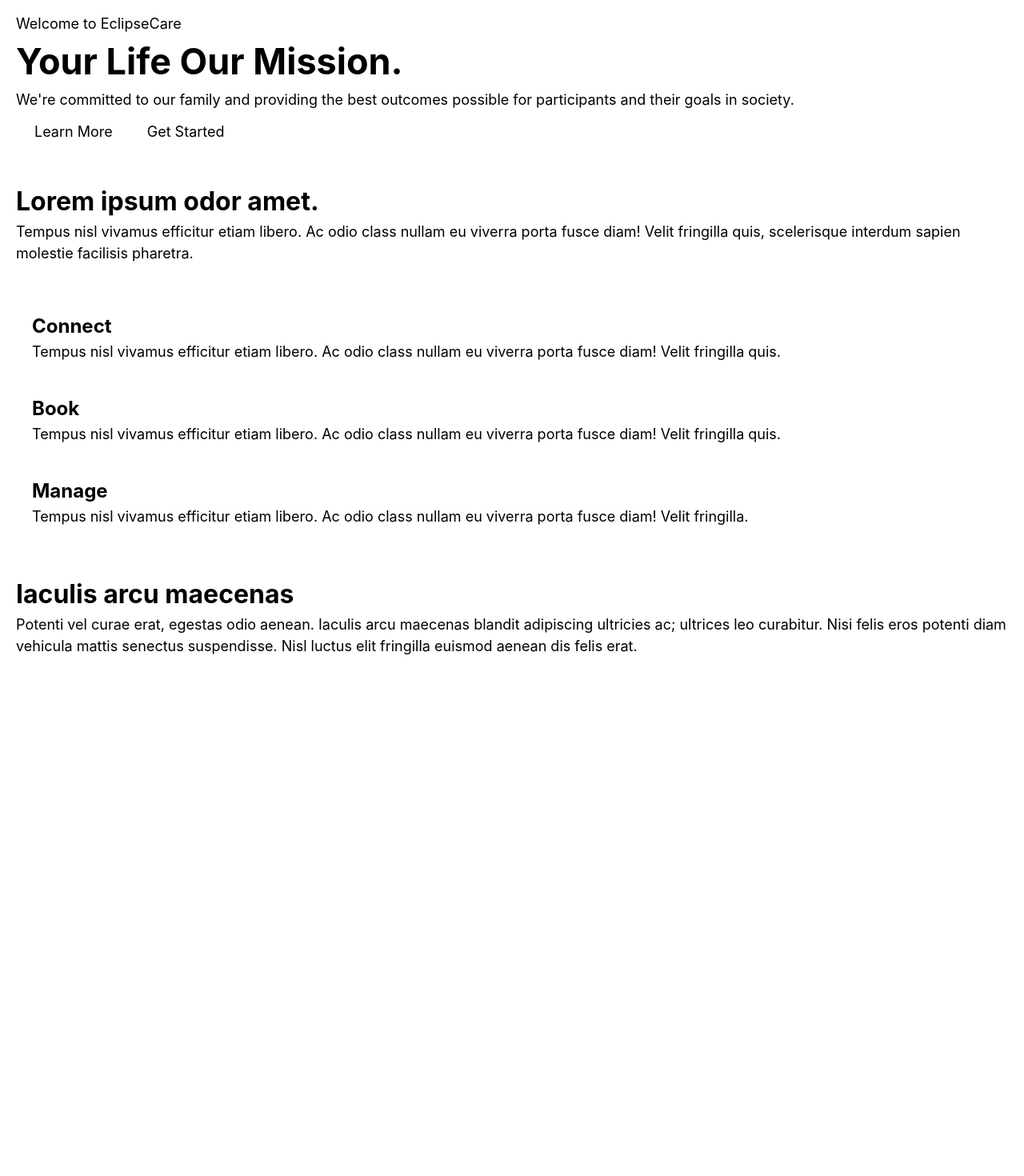
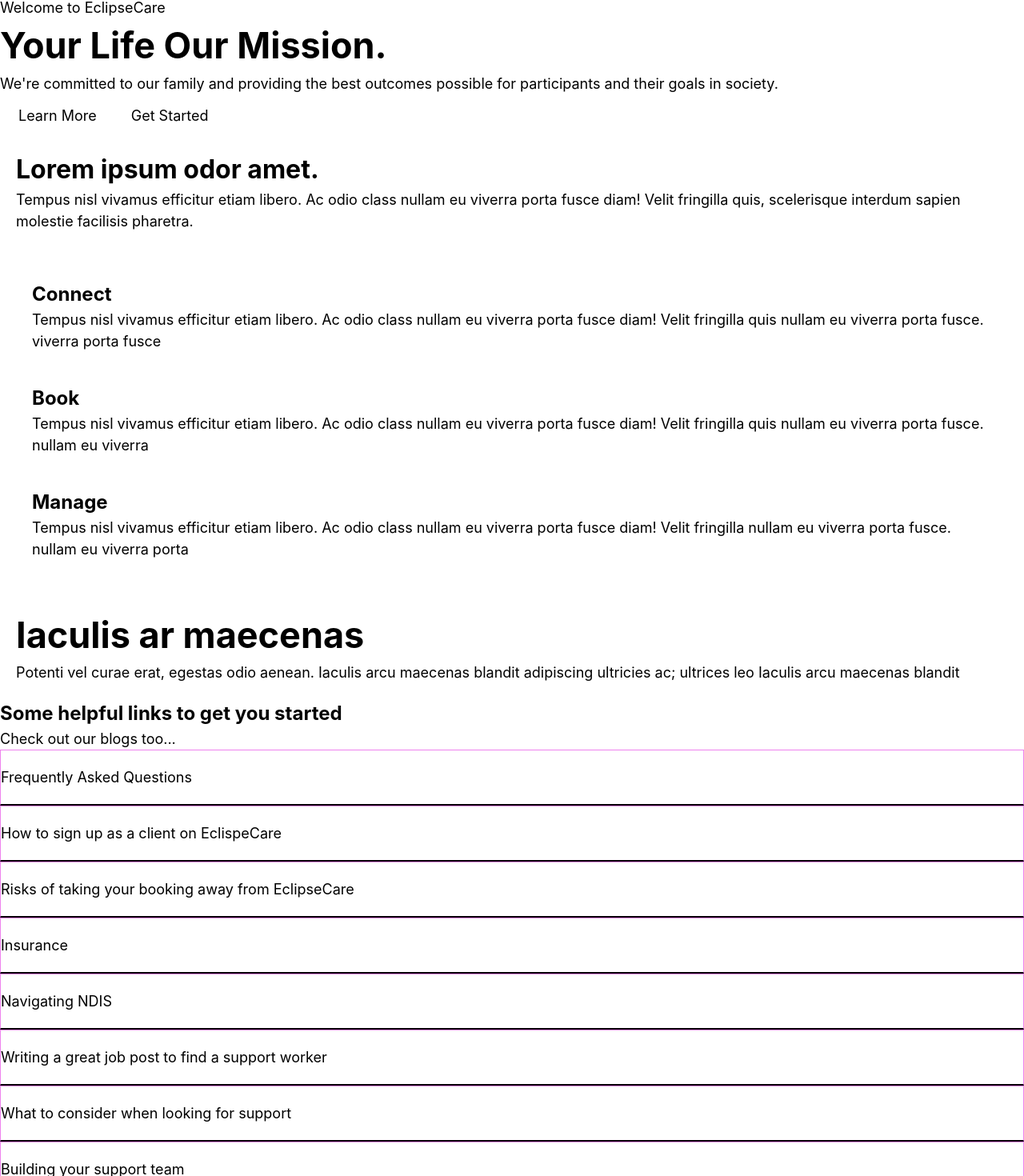
Before and after one commit to DragonWarrior9999/eclipsecare, a React (Vite) app: page / in a window 1280 px wide. Shown: the part 162-1632 px from the top of the page at 80% size. Before the commit the page ends 1003 px from the top, so only its background shows below. Built offline with nearby package versions, Linux system fonts and the light colour scheme.

Commit message:
ADDED Split(); added 'useful' links section

```diff
--- a/src/App.css
+++ b/src/App.css
@@ -36,3 +36,11 @@
 .text{
     padding: 20px;
 }
+.faq-list > li{
+    min-height: 60px;
+    display: flex;
+    border: solid 1px violet;
+    padding: 20px 0;
+    align-items: center;
+    border-bottom: solid 2px black;
+}
--- /dev/null
+++ b/src/components/Split.tsx
@@ -0,0 +1,25 @@
+import { ReactNode } from 'react';
+
+interface propsSplit{
+    //children: ReactNode;
+    className: string;
+    left: ReactNode;
+    right: ReactNode;
+    left_span: string;
+    right_span: string;
+
+}
+
+export default function Split({className, left_span, right_span, left, right}: propsSplit ){
+
+    return (
+        <div className={`md:grid grid-cols-12 ${className}`}>
+            <div className={`col-span-${left_span} border border-white`}>
+                {left}
+            </div>
+            <div className={`col-span-${right_span} bg-red-400`}>
+                {right}
+            </div>
+        </div>
+    )
+}
--- a/src/pages/Home.tsx
+++ b/src/pages/Home.tsx
@@ -1,56 +1,86 @@
 import Section from '../components/Section';
 import SplitBanner from '../components/SplitBanner';
+import Split from '../components/Split';
+import { Link } from 'react-router-dom';
 
 export default function Home(){
 
 
     return (
         <>
-            <div className=" border border-orange-500 h-[120px] w-screen">THIS IS THE HOME PAGE</div>
-            <Section className="min-h-[500px]">
+            <div className="bg-babyblue h-[120px] w-screen">THIS IS THE HOME PAGE</div>
+            <Section className="bg-babyblue min-h-[520px]">
                 <div className="grid h-full lg:grid-cols-12">
-                    <div className="w-full mt-[70px] lg:col-span-7 bg-red-500">
-                        <div className="border border-white text">
+                    <div className="w-full mt-[70px] lg:col-span-7 text-navy">
+                        <div className="p-[20px]">
                             <p>Welcome to EclipseCare</p>
                             <h1>Your Life Our Mission.</h1>
-                            <p className="border border-white max-w-[530px]">We're committed to our family and providing the best outcomes possible for participants and their goals in society.</p>
-                            <div className="mt-[20px]">
-                                <button>Learn More</button>
-                                <span className="ml-[10px]">Get Started</span>
-                            </div>
+                            <p className="max-w-[530px]">We're committed to our family and providing the best outcomes possible for participants and their goals in society.</p>
+                        </div>
+                        <div className="p-[20px]">
+                            <button className="button-light">Learn More</button>
+                            <span className="ml-[10px]">Get Started</span>
                         </div>
                     </div>
-                    <div className="w-full lg:col-span-5 bg-blue-500">
-                        <div className="min-w-[400px] top-[70px] min-h-[300px] mt-[70px] border border-white rounded-lg"></div>
+                    <div className="w-full lg:col-span-5 relative hidden lg:block">
+                        <div className="bg-[url('src/assets/hero-img.png')] top-[20px] right-[-40px] relative min-h-[460px] min-w-[590px] bg-no-repeat rounded-lg"></div>
                     </div>
                 </div>
             </Section>
-            <Section className="min-h-[500px] mt-[20px]">
+            <Section className="pt-[60px] pb-[50px] bg-white text-navy min-h-[500px] mt-[20px]">
                 <div className="border border-pink text">
                     <h2>Lorem ipsum odor amet.</h2>
                     <p className="max-w-[740px]">Tempus nisl vivamus efficitur etiam libero. Ac odio class nullam eu viverra porta fusce diam! Velit fringilla quis, scelerisque interdum sapien molestie facilisis pharetra.</p>
                 </div>
-                <div className="mt-[10px] text flex-col flex md:flex-row justify-center gap-8 border border-orange-400">
-                        <div className="text w-full md:max-w-[300px] rounded-lg min-h-[200px] border border-white">
+                <div className="mt-[10px] text flex-col flex md:flex-row justify-center gap-8">
+                        <div className="text w-full md:max-w-[300px] rounded-lg min-h-[200px] border border-white cards">
                             <h3>Connect</h3>
-                            <p className="mt-[20px]">Tempus nisl vivamus efficitur etiam libero. Ac odio class nullam eu viverra porta fusce diam! Velit fringilla quis.</p>
+                            <p className="mt-[20px] text-[1.6rem]">Tempus nisl vivamus efficitur etiam libero. Ac odio class nullam eu viverra porta fusce diam! Velit fringilla quis nullam eu viverra porta fusce. viverra porta fusce</p>
                         </div>
-                        <div className="text w-full md:max-w-[300px] rounded-lg min-h-[200px] border border-white">
+                        <div className="text w-full md:max-w-[300px] rounded-lg min-h-[200px] border border-white cards">
                             <h3>Book</h3>
-                            <p className="mt-[20px]">Tempus nisl vivamus efficitur etiam libero. Ac odio class nullam eu viverra porta fusce diam! Velit fringilla quis.</p>
+                            <p className="mt-[20px] text-[1.6rem]">Tempus nisl vivamus efficitur etiam libero. Ac odio class nullam eu viverra porta fusce diam! Velit fringilla quis nullam eu viverra porta fusce. nullam eu viverra</p>
                         </div>
-                        <div className="text w-full md:max-w-[300px] rounded-lg min-h-[200px] border border-white">
+                        <div className="text w-full md:max-w-[300px] rounded-lg min-h-[200px] border border-white cards">
                             <h3>Manage</h3>
-                            <p className="mt-[20px]">Tempus nisl vivamus efficitur etiam libero. Ac odio class nullam eu viverra porta fusce diam! Velit fringilla.</p>
+                            <p className="mt-[20px] text-[1.6rem]">Tempus nisl vivamus efficitur etiam libero. Ac odio class nullam eu viverra porta fusce diam! Velit fringilla nullam eu viverra porta fusce. nullam eu viverra porta </p>
                         </div>
                 </div>
             </Section>
-            <Section className="min-h-[500px] mt-[30px]">
-                <div className="p-[60px]">
-                    <SplitBanner image="left" className="rounded-lg border border-white min-h-[400px]">
-                        <h2>Iaculis arcu maecenas</h2>
-                        <p>Potenti vel curae erat, egestas odio aenean. Iaculis arcu maecenas blandit adipiscing ultricies ac; ultrices leo curabitur. Nisi felis eros potenti diam vehicula mattis senectus suspendisse. Nisl luctus elit fringilla euismod aenean dis felis erat.</p>
+            <Section className="min-h-[450px] mt-[30px] bg-primarydark">
+                <div className="p-[40px]">
+                    <SplitBanner image="left" className="bg-white text-navy rounded-lg border border-white min-h-[350px]">
+                        <h1 className="mt-[35px]">Iaculis ar maecenas</h1>
+                        <p className="max-w-[460px]">Potenti vel curae erat, egestas odio aenean. Iaculis arcu maecenas blandit adipiscing ultricies ac; ultrices leo Iaculis arcu maecenas blandit</p>
+
                     </SplitBanner>
+                </div>
+            </Section>
+            <Section className="min-h-[550px]">
+                <div className="p-[40px]">
+                    <div>
+                        <h3>Some helpful links to get you started</h3>
+                        <p>Check out our blogs too...</p>
+                    </div>
+                    <Split className="min-h-[200px]" left_span='6' right_span='6'
+                        left={
+                            <ul className="p-[20px] faq-list">
+                                <li>Frequently Asked Questions</li>
+                                <li>How to sign up as a client on EclispeCare</li>
+                                <li>Risks of taking your booking away from EclipseCare</li>
+                                <li>Insurance</li>
+                            </ul>
+                        }
+                        right={
+                            <ul className="hidden md:block p-[20px] faq-list">
+                                <li>Navigating NDIS</li>
+                                <li>Writing a great job post to find a support worker</li>
+                                <li>What to consider when looking for support</li>
+                                <li>Building your support team</li>
+                            </ul>
+                        }
+
+                    />
                 </div>
             </Section>
         </>
```
